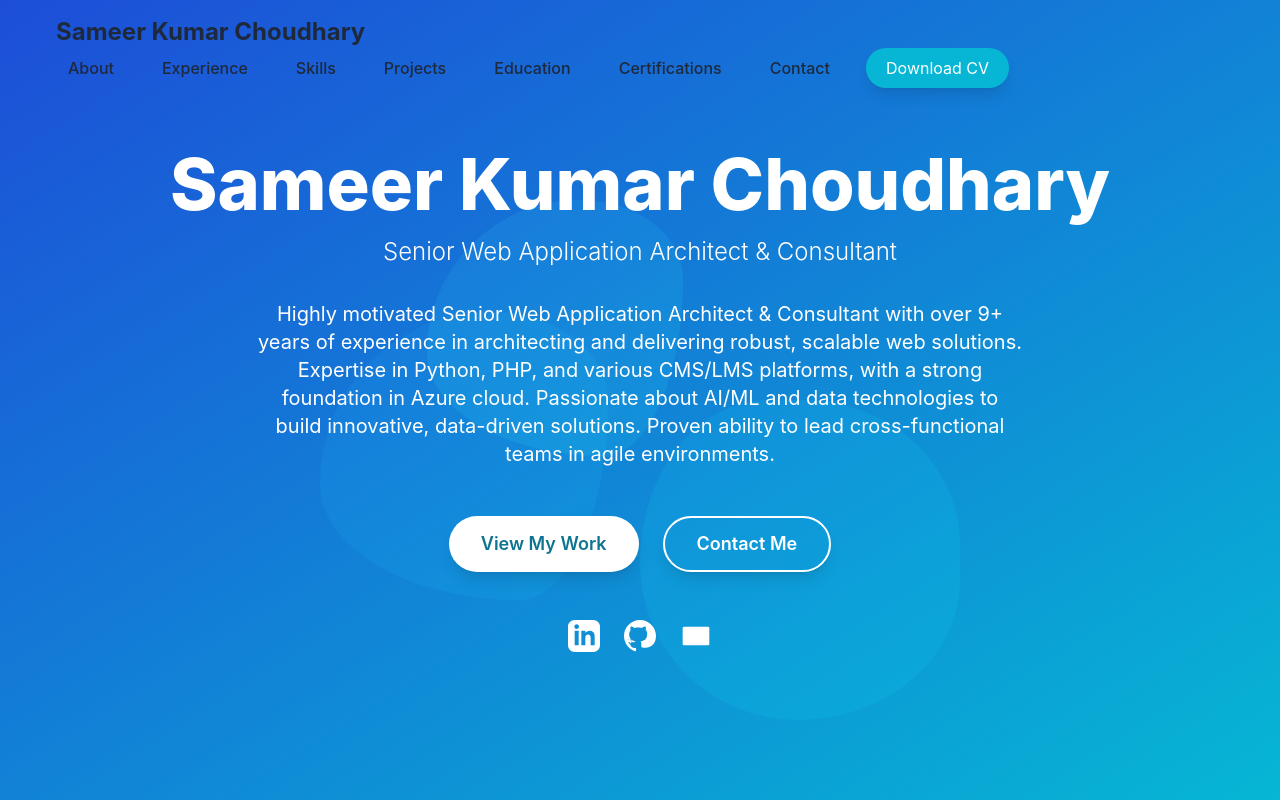
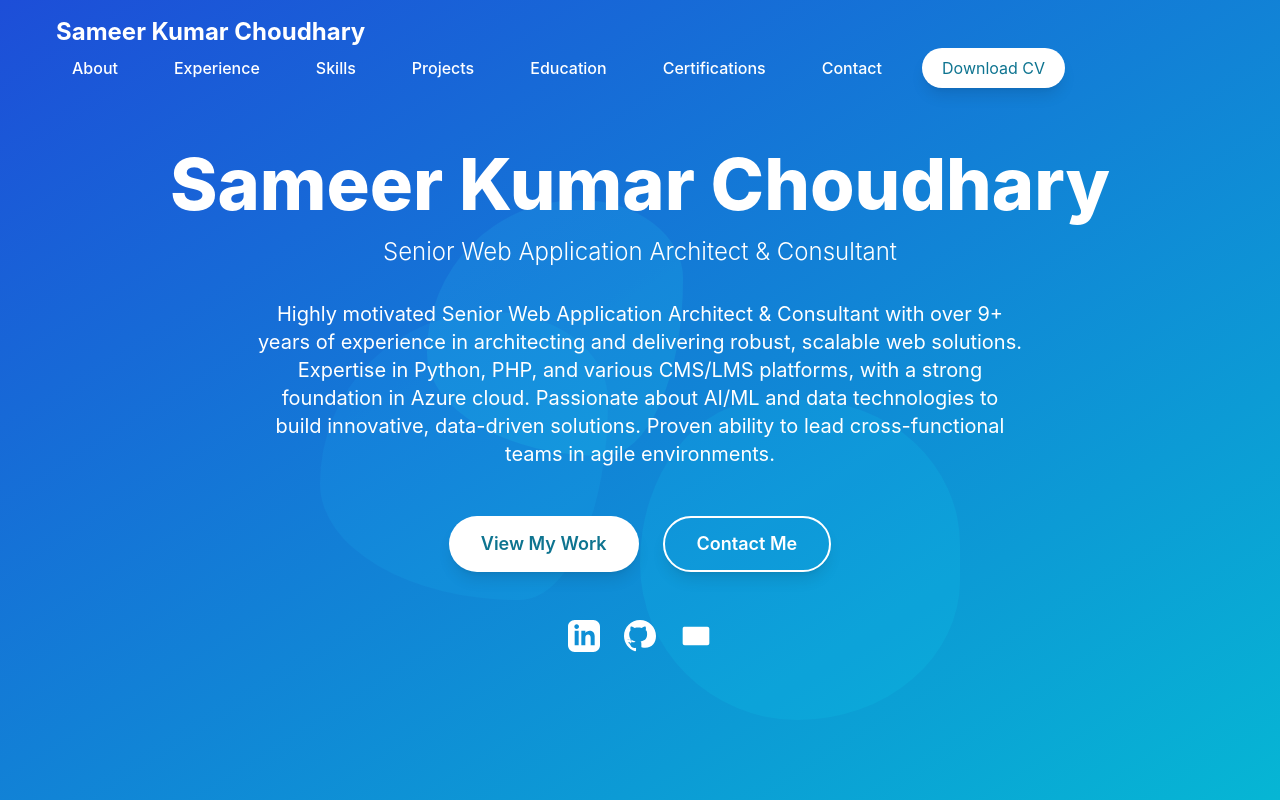
Before and after one commit to samhaldia/sameer-k-choudhary-portfolio-swa, a React (Create React App) app: page / in a window 1280 px wide. Shown: the top 800 px of the page. Built offline with nearby package versions, Linux system fonts and the light colour scheme.

Commit message:
Update on Resume, Download, Repo Links and Font & Color

```diff
--- a/src/App.js
+++ b/src/App.js
@@ -1,4 +1,4 @@
-import React, { useState, useEffect, useRef } from 'react'; // Removed useCallback as it was unused
+import React, { useState, useEffect, useRef } from 'react';
 
 // Data from Resume (extracted from resume.pdf)
 const resumeData = {
@@ -16,7 +16,7 @@ const resumeData = {
   experience: [
     {
       company: "Capgemini America",
-      role: "Senior Consultant, Financial Services",
+      role: "Senior Software Engineer, Financial Services",
       dates: "July 2022 - Present",
       description: [
         "Architected design and development of SEI Developer Portal using (Drupal, PostgreSQL, Nginx, APIGEE, Vagrant, SiteMinder, and PHP) focusing on scalability, performance, and security.",
@@ -117,8 +117,6 @@ const resumeData = {
             "Development of multi-site architecture for in a single Plone instance to optimize the resource usage",
             "Developed and maintained RESTful APIs, ensuring adherence to REST principles for seamless integration and data accessibility.",
             "Automated e-Delivery of monthly newsletters to more more than 62,000 users which improved traffic",
-            "Development of Products & Services (Recaller, EOI, Ask an Expert, e-CHARAK) to provide wide range of Product and Services.",
-            "Integrated Google Analytics and reporting for review and analysis of traffic",
             "Python Trainer for students of C-DAC's DITISS (PG Diploma in IT Infrastructure Systems and Security) for consecutive 2 batches.",
             "Provided technical expertise throughout all phases of the project, ensuring accurate execution of designs and specifications.",
             "Engaged in industry forums and workshops to stay abreast of new trends and technologies, applying insights to enhance project performance.",
@@ -147,24 +145,28 @@ const resumeData = {
       description: "To automate customer experience and enquiries using Drupal and AI",
       technologies: ["AI", "Drupal", "NLP"],
       link: "#", // Placeholder
+      githubLink: "https://github.com/sameerkchoudhary/drupal-chatbot" // Placeholder
     },
     {
       title: "Twitter Tweets",
       description: "To enhance social media engagement with configurable blocks",
       technologies: ["Twitter API", "Drupal", "Blocks"],
       link: "#", // Placeholder
+      githubLink: "https://github.com/sameerkchoudhary/twitter-tweets-module" // Placeholder
     },
     {
       title: "SAUKHYAMASTHU",
       description: "A web Platform for Self-Reporting, Visualizations & Insights, COVID-19 Information to combat Pandemic",
       technologies: ["IBM Cloud", "DB2", "Python", "Flask", "IBM Watson"],
       link: "#", // Placeholder
+      githubLink: "https://github.com/sameerkchoudhary/SAUKHYAMASTHU" // Placeholder
     },
     {
       title: "PDF-Deidentification",
       description: "Web Based Tool to De-Identify or Redact PII information in PDF or Receipts before publishing",
       technologies: ["Python", "Django", "Python Libraries- pdfminer", "pdfrw", "OpenCV"],
       link: "#", // Placeholder
+      githubLink: "https://github.com/sameerkchoudhary/PDF-Deidentification" // Placeholder
     },
   ],
   education: [
@@ -182,12 +184,12 @@ const resumeData = {
     },
   ],
   certifications: [
-    "Certified SAFE® 6 Scrum Master (SSM) | Scaled Agile, Inc. | June 2025",
-    "CAST Imaging Certified User by CAST Imaging Certification Program, July 2024",
-    "Design Research & Design Thinking Feb 2025",
-    "LO- Aspiring Architect by Capgemini Global Certification Board, September 2023",
-    "Connected Manager from Capgemini + HARVARD Manage Mentor / Spark, 23rd Jan 2023",
-    "Fundamentals of Project Planning and Management by University of Virginia 2021",
+    { name: "Certified SAFE® 6 Scrum Master (SSM) | Scaled Agile, Inc. | June 2025", link: "https://www.scaledagileframework.com/scrum-master/" }, // Placeholder link
+    { name: "CAST Imaging Certified User by CAST Imaging Certification Program, July 2024", link: "https://www.castsoftware.com/certification" }, // Placeholder link
+    { name: "Design Research & Design Thinking Feb 2025", link: "#" },
+    { name: "LO- Aspiring Architect by Capgemini Global Certification Board, September 2023", link: "#" },
+    { name: "Connected Manager from Capgemini + HARVARD Manage Mentor / Spark, 23rd Jan 2023", link: "#" },
+    { name: "Fundamentals of Project Planning and Management by University of Virginia 2021", link: "#" },
   ],
   achievements: [
     "Awarded 'Most Creative Solution' at the SEI Enterprise Hackathon (Dec 2024) for an architecture design for an in-house Document Management System using Python, Django, and an open-source tech stack.",
@@ -240,18 +242,18 @@ const Header = () => {
   ];
 
   return (
-    <header className={`fixed w-full z-50 transition-all duration-300 ${isScrolled ? 'bg-white shadow-lg py-2' : 'bg-transparent py-4'}`}>
+    <header className={`fixed w-full z-50 transition-all duration-300 ${isScrolled ? 'bg-gradient-to-r from-blue-600 to-cyan-500 shadow-xl py-3' : 'bg-transparent py-4'}`}>
       <div className="container mx-auto px-4 flex justify-between items-center flex-wrap">
         {/* Logo/Name */}
-        <h1 className="text-2xl font-bold text-slate-800">
-          <a href="#hero" onClick={(e) => { e.preventDefault(); scrollToSection('hero'); }} className="hover:text-cyan-500 transition-colors">
+        <h1 className={`text-2xl font-bold text-white transition-colors duration-300`}>
+          <a href="#hero" onClick={(e) => { e.preventDefault(); scrollToSection('hero'); }} className="hover:text-blue-200 transition-colors">
             {resumeData.name}
           </a>
         </h1>
 
         {/* Mobile menu button */}
         <button
-          className="lg:hidden text-slate-800 focus:outline-none"
+          className={`lg:hidden focus:outline-none text-white`}
           onClick={() => setIsMenuOpen(!isMenuOpen)}
           aria-label="Toggle navigation"
         >
@@ -273,16 +275,16 @@ const Header = () => {
               key={item.id}
               href={`#${item.id}`}
               onClick={(e) => { e.preventDefault(); scrollToSection(item.id); }}
-              className="text-slate-800 hover:text-cyan-500 font-medium transition-colors rounded-md py-2 px-3"
+              className={`text-white hover:bg-white hover:bg-opacity-20 hover:text-white font-medium transition-all duration-300 rounded-full py-2 px-4`}
             >
               {item.name}
             </a>
           ))}
           <a
-            href="https://placehold.co/200x100/A0B2C3/FFFFFF?text=Resume.pdf" // Placeholder for resume download
+            href="https://drive.google.com/file/d/1zVi7EY5hHJIpi4uRckdgGUX0qnsNfWYy/view?usp=sharing" // Placeholder for resume download
             target="_blank"
             rel="noopener noreferrer"
-            className="bg-cyan-500 text-white px-5 py-2 rounded-full shadow-lg hover:bg-cyan-600 transition-all duration-300 transform hover:scale-105"
+            className="bg-white text-cyan-700 px-5 py-2 rounded-full shadow-lg hover:bg-cyan-100 transition-all duration-300 transform hover:scale-105"
           >
             Download CV
           </a>
@@ -295,13 +297,13 @@ const Header = () => {
               key={item.id}
               href={`#${item.id}`}
               onClick={(e) => { e.preventDefault(); scrollToSection(item.id); setIsMenuOpen(false); }}
-              className="block text-slate-800 hover:text-cyan-500 font-medium py-2 px-4 transition-colors rounded-md"
+              className="block text-white hover:bg-white hover:bg-opacity-20 hover:text-white font-medium py-2 px-4 transition-colors rounded-md"
             >
               {item.name}
             </a>
           ))}
           <a
-            href="https://placehold.co/200x100/A0B2C3/FFFFFF?text=Resume.pdf" // Placeholder for resume download
+            href="https://drive.google.com/file/d/1zVi7EY5hHJIpi4uRckdgGUX0qnsNfWYy/view?usp=sharing" // Placeholder for resume download
             target="_blank"
             rel="noopener noreferrer"
             className="block text-center mt-4 bg-cyan-500 text-white px-5 py-2 rounded-full shadow-lg hover:bg-cyan-600 transition-all duration-300 transform hover:scale-105"
@@ -345,7 +347,7 @@ const Section = ({ id, title, children }) => {
         observer.unobserve(currentRef);
       }
     };
-  }, [hasAnimated]);
+  }, [hasAnimated, ref]); // Added ref to dependency array to satisfy exhaustive-deps lint rule
 
   const animationClasses = hasAnimated ? 'opacity-100 translate-y-0' : 'opacity-0 translate-y-10';
 
@@ -418,7 +420,7 @@ const Hero = () => {
           <a href={`mailto:${resumeData.contact.email}`} aria-label="Email"
              className="text-white hover:text-cyan-200 transform hover:scale-125 transition-all duration-300">
             <svg className="w-8 h-8" fill="currentColor" viewBox="0 0 24 24">
-              <path d="M22 6C22 5.44772 21.5523 5 21 5H3C2.44772 5 2 5.44772 2 6V18C2 18.5523 2.44772 19 3 19H21C21.5523 19 22 18.5523 22 18V6ZM21 7.27273L12 13.5L3 7.27273V17H21V7.27273Z"/>
+              <path d="M2.003 5.884L10.001 11.5L18.003 5.884C17.72 5.378 17.163 5 16.5 5H3.5C2.837 5 2.28 5.378 2.003 5.884ZM2 7.373V16.5C2 17.328 2.672 18 3.5 18H16.5C17.328 18 18 17.328 18 16.5V7.373L10.001 13L2.003 7.373ZM20 5H3.5C2.672 5 2 5.672 2 6.5V17.5C2 18.328 2.672 19 3.5 19H20.5C21.328 19 22 18.328 22 17.5V6.5C22 5.672 21.328 5 20.5 5H20Z"/>
             </svg>
           </a>
         </div>
@@ -523,7 +525,9 @@ const Skills = () => {
               {category.skills.map((skill, skillIndex) => (
                 <span
                   key={skillIndex}
-                  className="bg-cyan-100 text-cyan-700 px-4 py-1 rounded-full text-sm font-medium transition-colors duration-200 hover:bg-cyan-200"
+                  className="bg-cyan-100 text-cyan-700 px-4 py-1 rounded-full text-sm font-medium
+                             transition-all duration-300 transform hover:scale-105 hover:shadow-md
+                             hover:bg-gradient-to-r hover:from-cyan-400 hover:to-blue-500 hover:text-white"
                 >
                   {skill}
                 </span>
@@ -558,12 +562,13 @@ const Projects = () => {
                 </span>
               ))}
             </div>
+            <div className="flex flex-wrap gap-4 mt-4">
               {project.link && project.link !== '#' && (
                 <a
                   href={project.link}
                   target="_blank"
                   rel="noopener noreferrer"
-                className="text-cyan-600 hover:underline font-semibold flex items-center"
+                  className="inline-flex items-center text-cyan-600 hover:underline font-semibold"
                 >
                   View Project
                   <svg className="w-4 h-4 ml-1" fill="none" stroke="currentColor" viewBox="0 0 24 24" xmlns="http://www.w3.org/2000/svg">
@@ -571,6 +576,20 @@ const Projects = () => {
                   </svg>
                 </a>
               )}
+              {project.githubLink && project.githubLink !== '#' && (
+                <a
+                  href={project.githubLink}
+                  target="_blank"
+                  rel="noopener noreferrer"
+                  className="inline-flex items-center text-slate-700 hover:text-blue-600 hover:underline font-semibold"
+                >
+                  View on GitHub
+                  <svg className="w-4 h-4 ml-1" fill="currentColor" viewBox="0 0 24 24">
+                    <path fillRule="evenodd" d="M12 0C5.373 0 0 5.373 0 12c0 5.302 3.438 9.799 8.207 11.387.6.111.82-.26.82-.577v-2.02c-3.338.724-4.043-1.61-4.043-1.61-.546-1.387-1.332-1.756-1.332-1.756-1.09-.745.083-.729.083-.729 1.205.085 1.838 1.24.183 1.24 1.13.084 1.75-1.03 1.75-1.895 0-1.895-1.93-1.65-2.88-1.428-.182-.158-.041-.24.129-.304.887-.142 1.815.195 2.158 1.09.816 1.838 2.535 1.303 3.125 1.144.08-.22.316-.49.608-.602-2.4-.265-4.92-1.2-4.92-5.302 0-1.17.41-2.123 1.09-2.875-.11-.265-.47-1.36.104-2.836 0 0 .89-.29 2.91 1.09.84-.233 1.73-.35 2.62-.35s1.78.117 2.62.35c2.02-1.38 2.91-1.09 2.91-1.09.577 1.476.216 2.57.104 2.836.68 0 1.09.954 1.09 2.875 0 4.11-2.52 5.037-4.92 5.302.318.275.602.82.602 1.655v2.463c0 .318.22.69.82.577C20.562 21.799 24 17.302 24 12c0-6.627-5.373-12-12-12z"/>
+                  </svg>
+                </a>
+              )}
+            </div>
           </div>
         ))}
       </div>
@@ -612,7 +631,20 @@ const Certifications = () => {
           <h3 className="text-2xl font-bold text-slate-800 mb-4">Certifications</h3>
           <ul className="list-disc list-outside ml-5 space-y-2 text-slate-700">
             {resumeData.certifications.map((cert, index) => (
-              <li key={index}>{cert}</li>
+              <li key={index}>
+                {cert.link && cert.link !== '#' ? (
+                  <a
+                    href={cert.link}
+                    target="_blank"
+                    rel="noopener noreferrer"
+                    className="text-cyan-600 hover:underline font-semibold"
+                  >
+                    {cert.name}
+                  </a>
+                ) : (
+                  <span>{cert.name}</span>
+                )}
+              </li>
             ))}
           </ul>
         </div>
@@ -673,7 +705,9 @@ const Contact = () => {
               {resumeData.contact.name}
             </p>
             <p className="flex items-center">
-              <svg className="w-6 h-6 text-cyan-500 mr-3" fill="currentColor" viewBox="0 0 24 24"><path d="M20 4H4c-1.1 0-1.99.9-1.99 2L2 18c0 1.1.9 2 2 2h16c1.1 0 2-.9 2-2V6c0-1.1-.9-2-2-2zm0 4l-8 5-8-5V6l8 5 8-5v2z"/></svg>
+              <svg className="w-6 h-6 text-cyan-500 mr-3" fill="currentColor" viewBox="0 0 24 24">
+                <path d="M2.003 5.884L10.001 11.5L18.003 5.884C17.72 5.378 17.163 5 16.5 5H3.5C2.837 5 2.28 5.378 2.003 5.884ZM2 7.373V16.5C2 17.328 2.672 18 3.5 18H16.5C17.328 18 18 17.328 18 16.5V7.373L10.001 13L2.003 7.373ZM20 5H3.5C2.672 5 2 5.672 2 6.5V17.5C2 18.328 2.672 19 3.5 19H20.5C21.328 19 22 18.328 22 17.5V6.5C22 5.672 21.328 5 20.5 5H20Z"/>
+              </svg>
               <a href={`mailto:${resumeData.contact.email}`} className="text-cyan-600 hover:underline">{resumeData.contact.email}</a>
             </p>
             <p className="flex items-center">
@@ -704,7 +738,7 @@ const Contact = () => {
             <a href={`mailto:${resumeData.contact.email}`} aria-label="Email"
                className="text-slate-700 hover:text-cyan-500 transform hover:scale-125 transition-all duration-300">
               <svg className="w-8 h-8" fill="currentColor" viewBox="0 0 24 24">
-                <path d="M22 6C22 5.44772 21.5523 5 21 5H3C2.44772 5 2 5.44772 2 6V18C2 18.5523 2.44772 19 3 19H21C21.5523 19 22 18.5523 22 18V6ZM21 7.27273L12 13.5L3 7.27273V17H21V7.27273Z"/>
+                <path d="M2.003 5.884L10.001 11.5L18.003 5.884C17.72 5.378 17.163 5 16.5 5H3.5C2.837 5 2.28 5.378 2.003 5.884ZM2 7.373V16.5C2 17.328 2.672 18 3.5 18H16.5C17.328 18 18 17.328 18 16.5V7.373L10.001 13L2.003 7.373ZM20 5H3.5C2.672 5 2 5.672 2 6.5V17.5C2 18.328 2.672 19 3.5 19H20.5C21.328 19 22 18.328 22 17.5V6.5C22 5.672 21.328 5 20.5 5H20Z"/>
               </svg>
             </a>
           </div>
```
Lines whose indentation alone changed are shown as unchanged.
